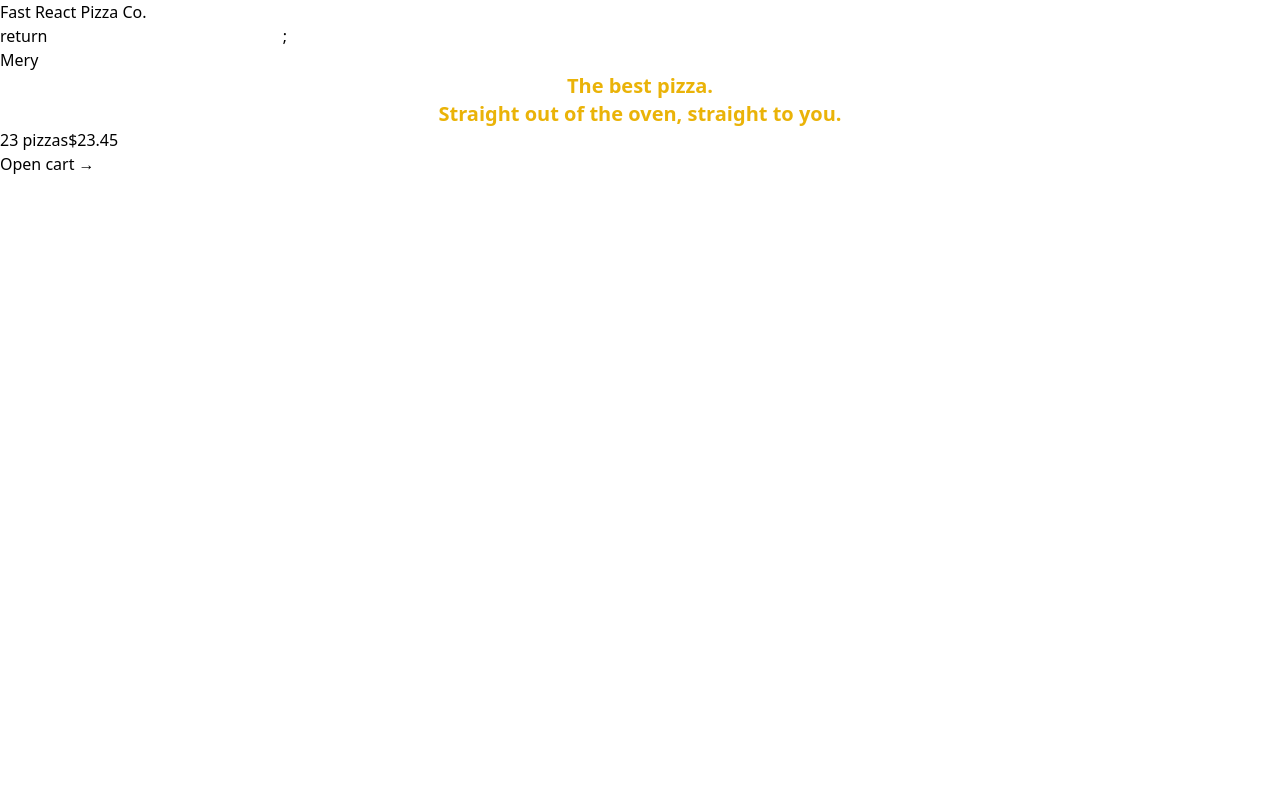
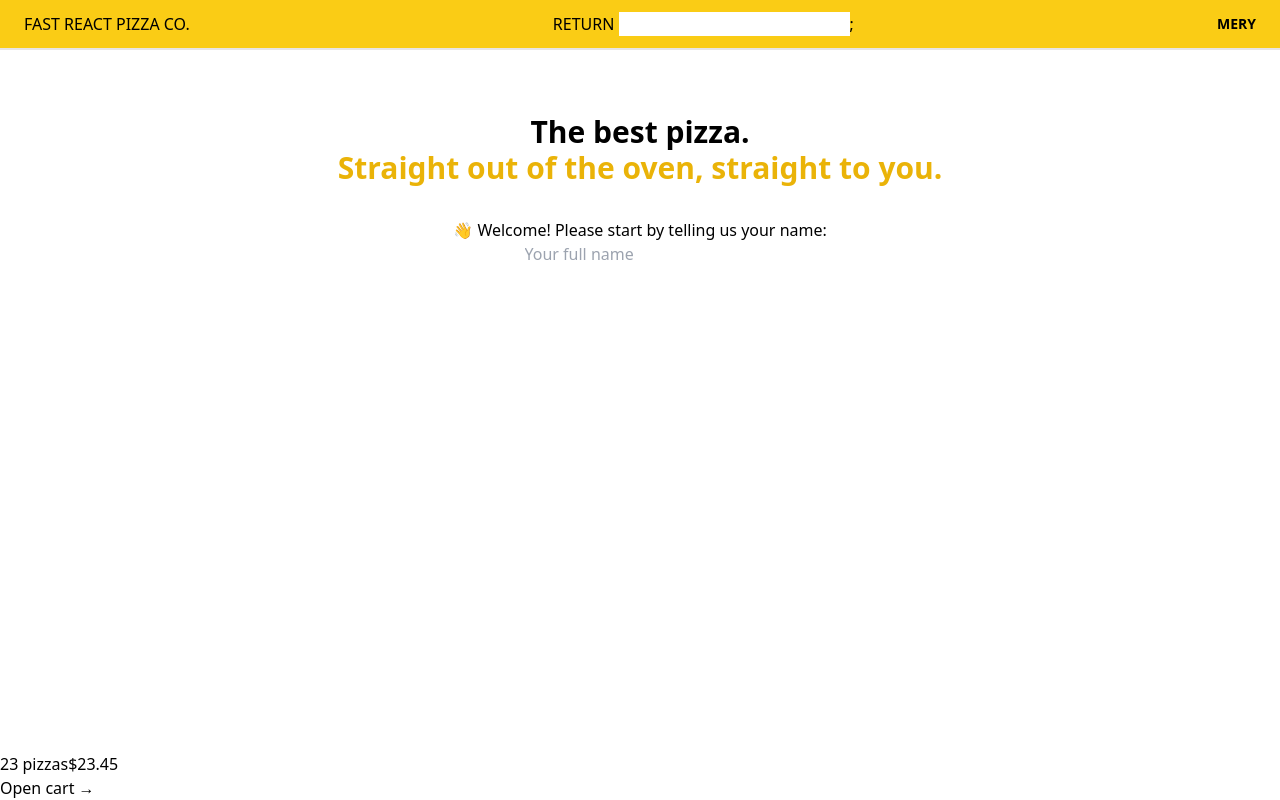
Before and after one commit to merk48/React-Projects--FastReactPizza, a React (Vite) app: page / in a window 1280 px wide. Built offline with nearby package versions, Linux system fonts and the light colour scheme.

Commit message:
feat: styling home page

```diff
--- /dev/null
+++ b/src/features/user/components/Username.jsx
@@ -0,0 +1,5 @@
+function Username() {
+  return <div className="hidden text-sm font-semibold md:block">Mery</div>;
+}
+
+export default Username;
--- a/src/shared/Layouts/AppLayout.jsx
+++ b/src/shared/Layouts/AppLayout.jsx
@@ -9,7 +9,7 @@ function AppLayout() {
   const navigation = useNavigation();
   const isLoading = navigation.state === "loading";
   return (
-    <div className="layout">
+    <div className="grid h-screen grid-rows-[auto_1fr_auto]">
       {isLoading && <Loader />}
       <Header />
       <Main>
--- /dev/null
+++ b/src/shared/components/Button.jsx
@@ -0,0 +1,15 @@
+import { Link } from "react-router-dom";
+
+function Button({ children, disabled, onClick, to = null, className = "" }) {
+  return (
+    <button
+      onClick={onClick}
+      disabled={disabled}
+      className={`inline-block rounded-full bg-yellow-400 px-4 py-2 text-sm font-semibold uppercase text-stone-800 transition-colors duration-300 hover:bg-yellow-300 focus:outline-none focus:ring focus:ring-yellow-300 focus:ring-offset-2 disabled:cursor-not-allowed sm:px-6 sm:py-3 sm:text-base ${disabled ? "bg-yellow-300" : ""} ${className}`}
+    >
+      {to ? <Link to={to}>{children}</Link> : children}
+    </button>
+  );
+}
+
+export default Button;
--- a/src/shared/components/Error.jsx
+++ b/src/shared/components/Error.jsx
@@ -1,14 +1,14 @@
-import { useNavigate, useRouteError } from "react-router-dom";
+import { useRouteError } from "react-router-dom";
+import LinkButton from "./LinkButton";
 
 function NotFound() {
-  const navigate = useNavigate();
   const error = useRouteError();
 
   return (
     <div>
       <h1>Something went wrong 😢</h1>
       <p>{error.data || error.message}</p>
-      <button onClick={() => navigate(-1)}>&larr; Go back</button>
+      <LinkButton to="-1">&larr; Go back</LinkButton>
     </div>
   );
 }
--- /dev/null
+++ b/src/shared/components/FormInput.jsx
@@ -0,0 +1,29 @@
+function FormInput({
+  name = null,
+  type = "text",
+  label = null,
+  placeholder = "",
+  required = true,
+  errors = null,
+  value = "",
+  onChange,
+  className = "",
+}) {
+  return (
+    <div>
+      {label && <label htmlFor={name}>{label}</label>}
+      <input
+        className={`w-full rounded-full border border-stone-200 px-4 py-2 text-sm transition-all duration-300 placeholder:text-stone-400 focus:outline-none focus:ring focus:ring-yellow-400 md:px-6 md:py-3 ${className}`}
+        type={type}
+        name={name}
+        placeholder={placeholder}
+        required={required}
+        value={value}
+        onChange={onChange}
+      />
+      <span>{errors && errors?.[name] && errors[name]}</span>
+    </div>
+  );
+}
+
+export default FormInput;
--- a/src/shared/components/Header.jsx
+++ b/src/shared/components/Header.jsx
@@ -1,12 +1,15 @@
 import { Link } from "react-router-dom";
 import SearchOrder from "../../features/order/components/SearchOrder";
+import Username from "../../features/user/components/Username";
 
 function Header() {
   return (
-    <header>
-      <Link to="/">Fast React Pizza Co.</Link>
+    <header className="flex flex-col items-center gap-4 border-b-2 border-stone-200 bg-yellow-400 px-4 py-3 uppercase sm:flex-row sm:justify-between sm:gap-0 sm:px-6">
+      <Link to="/" className="tracking-[5 px]">
+        Fast React Pizza Co.
+      </Link>
       <SearchOrder />
-      <p>Mery</p>
+      <Username />
     </header>
   );
 }
--- /dev/null
+++ b/src/shared/components/LinkButton.jsx
@@ -0,0 +1,23 @@
+import { Link, useNavigate } from "react-router-dom";
+
+function LinkButton({ children, to }) {
+  const navigate = useNavigate();
+  const className = "text-sm text-blue-500 hover:text-blue-700 hover:underline";
+
+  return (
+    <>
+      {to !== "-1" ? (
+        <Link to={to} className={className}>
+          {children}
+        </Link>
+      ) : (
+        <button className={className} onClick={() => navigate(-1)}>
+          {" "}
+          {children}
+        </button>
+      )}
+    </>
+  );
+}
+
+export default LinkButton;
--- a/src/shared/components/Main.jsx
+++ b/src/shared/components/Main.jsx
@@ -1,5 +1,9 @@
 function Main({ children }) {
-  return <main>{children}</main>;
+  return (
+    <div className="overflow-scroll">
+      <main className="mx-auto max-w-3xl">{children}</main>
+    </div>
+  );
 }
 
 export default Main;
--- a/src/shared/pages/Home.jsx
+++ b/src/shared/pages/Home.jsx
@@ -1,11 +1,15 @@
+import CreateUser from "../../features/user/components/CreateUser";
 function Home() {
   return (
-    <div>
-      <h1 className="text-center text-xl font-semibold text-yellow-500">
+    <div className="my-10 px-4 text-center sm:my-16">
+      <h1 className="mb-8 text-xl font-semibold md:text-3xl">
         The best pizza.
         <br />
-        Straight out of the oven, straight to you.
+        <span className="text-yellow-500">
+          Straight out of the oven, straight to you.
+        </span>
       </h1>
+      <CreateUser />
     </div>
   );
 }
```
